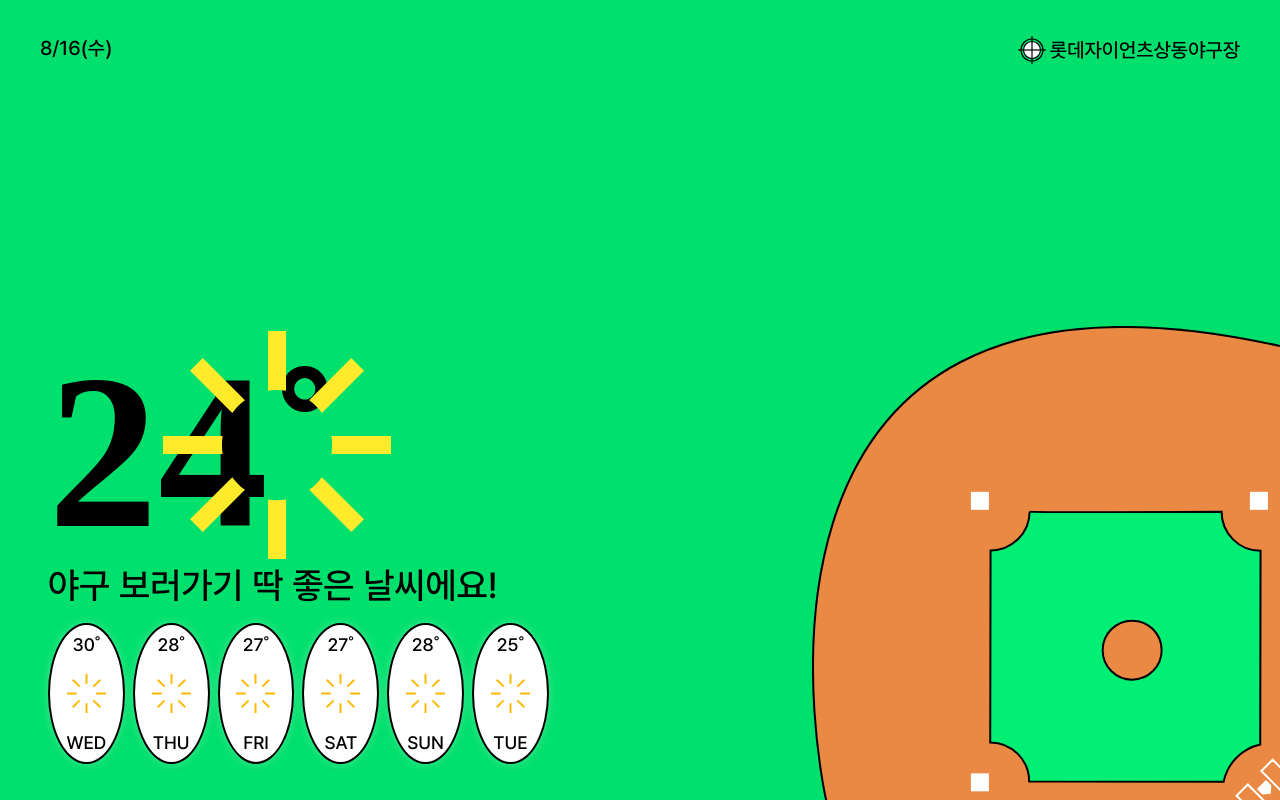
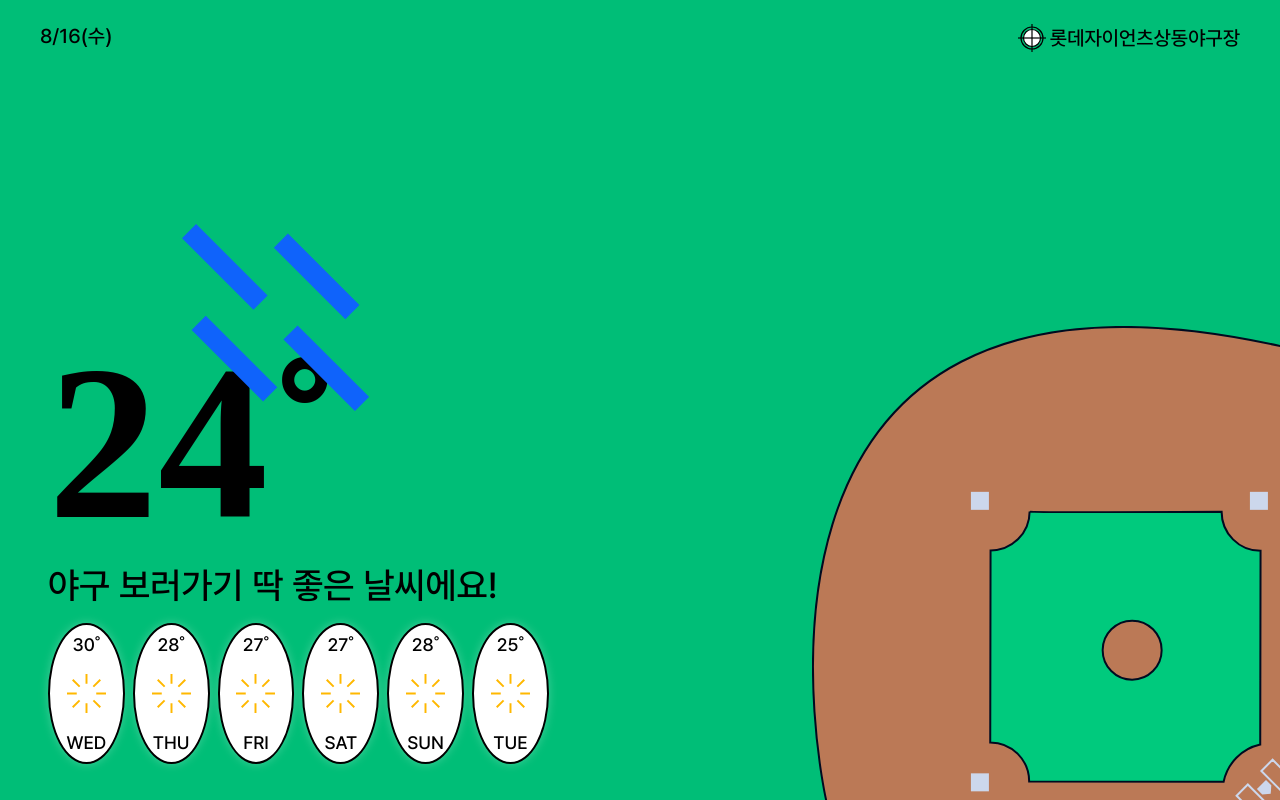
Before and after one commit to jejejekim/Baseball-Weather, a React (Create React App) app: page / in a window 1280 px wide. Built offline with nearby package versions, Linux system fonts and the light colour scheme; a web font is replaced by a local one.

Commit message:
Feat : 날씨별 페이지 제작

```diff
--- a/src/App.js
+++ b/src/App.js
@@ -4,20 +4,20 @@ import "./App.scss";
 import WeaHead from "./components/WeaHead";
 import WeaContent from "./components/WeaContent";
 import BackGround from "./components/BackGround";
+import Sunny from "./pages/Sunny";
+import Rainy from "./pages/Rainy";
 
-const GlobalStyle = createGlobalStyle`
-  body {
-    background: #00E06D;
-  }
-`;
+// const GlobalStyle = createGlobalStyle`
+//   body {
+//     background: #00E06D;
+//   }
+// `;
 
 function App() {
     return (
         <>
-            <GlobalStyle />
-            <BackGround />
-            <WeaHead />
-            <WeaContent />
+            {/* <Sunny /> */}
+            <Rainy />
         </>
     );
 }
--- a/src/components/WeaContent.js
+++ b/src/components/WeaContent.js
@@ -2,6 +2,7 @@ import React from "react";
 import styled from "styled-components";
 import WeaItem from "./WeaItem";
 import { ReactComponent as Sun } from "../assets/SVG/sun.svg";
+import { ReactComponent as Rain } from "../assets/SVG/rain.svg";
 
 const WeaContentBlock = styled.div`
     position: fixed;
@@ -14,6 +15,7 @@ const WeaContentBlock = styled.div`
     }
 
     h1 {
+        // position: absolute;
         line-height: 1.1;
         font-size: 13.75rem;
         font-family: "Jockey One";
@@ -30,11 +32,12 @@ const WeaContentBlock = styled.div`
     .sun {
         width: 14.313rem;
         height: 14.313rem;
-        margin-left: 7.2rem;
+        margin-left: 7.4rem;
+        bottom: 3.6rem;
     }
 
     .tempreture {
-        position: absolute;
+        position: relative;
     }
 
     .summary {
@@ -63,8 +66,11 @@ const WeaContentBlock = styled.div`
 function WeaContent() {
     return (
         <WeaContentBlock>
-            <h1 className="tempreture">24˚</h1>
-            <Sun className="sun" />
+            <div className="tempreture">
+                <h1>24˚</h1>
+                {/* <Sun className="sun" /> */}
+                {/* <Rain className="sun" /> */}
+            </div>
             <h2 className="summary">야구 보러가기 딱 좋은 날씨에요!</h2>
             <div className="weeklyWeather">
                 <WeaItem day={"WED"} temp={30} />
--- a/src/components/WeaHead.js
+++ b/src/components/WeaHead.js
@@ -5,7 +5,7 @@ import { ReactComponent as IcLoc } from "../assets/SVG/icLoc.svg";
 
 const WeaHeadBlock = styled.div`
     position: fixed;
-    top: 2.25rem;
+    top: 1.5rem;
     width: 100%;
     // height: 3.25rem;
     display: flex;
--- /dev/null
+++ b/src/pages/Rainy.js
@@ -0,0 +1,45 @@
+import React, { useState } from "react";
+import { createGlobalStyle } from "styled-components";
+import styled from "styled-components";
+import WeaHead from "../components/WeaHead";
+import WeaContent from "../components/WeaContent";
+import BackGround from "../components/BackGround";
+import { ReactComponent as Rain } from "../assets/SVG/rain.svg";
+
+const GlobalStyle = createGlobalStyle`
+  body {
+    background: #00E06D;
+  }
+`;
+
+const RainyBlock = styled.div`
+    width: 100vw;
+    height: 100vh;
+    z-index: 100;
+    position: fixed;
+    background-color: rgba(0, 57, 159, 0.2);
+    left: 0;
+    top: 0;
+
+    .rain {
+        left: 11.4rem;
+        top: 14rem;
+        z-index: 10;
+    }
+`;
+
+function Rainy() {
+    return (
+        <>
+            <RainyBlock>
+                <GlobalStyle />
+                <Rain className="rain" />
+                <WeaHead />
+                <WeaContent />
+            </RainyBlock>
+            <BackGround />
+        </>
+    );
+}
+
+export default Rainy;
--- /dev/null
+++ b/src/pages/Sunny.js
@@ -0,0 +1,45 @@
+import React, { useState } from "react";
+import { createGlobalStyle } from "styled-components";
+import styled from "styled-components";
+import WeaHead from "../components/WeaHead";
+import WeaContent from "../components/WeaContent";
+import BackGround from "../components/BackGround";
+import { ReactComponent as Sun } from "../assets/SVG/sun.svg";
+
+const GlobalStyle = createGlobalStyle`
+  body {
+    background: #00E06D;
+  }
+}
+`;
+
+const SunnyBlock = styled.div`
+    width: 100vw;
+    height: 100vh;
+    z-index: 100;
+    position: fixed;
+
+    .sun {
+        width: 14.313rem;
+        height: 14.313rem;
+        left: 10.4rem;
+        top: 12.5rem;
+        z-index: 10;
+    }
+`;
+
+function Sunny() {
+    return (
+        <>
+            <GlobalStyle />
+            <SunnyBlock>
+                <Sun className="sun" />
+            </SunnyBlock>
+            <BackGround />
+            <WeaHead />
+            <WeaContent />
+        </>
+    );
+}
+
+export default Sunny;
```
Also changed, not shown: src/pages/Cloudy.js (added, +24 -0 lines), src/assets/SVG/rain.svg (added).
